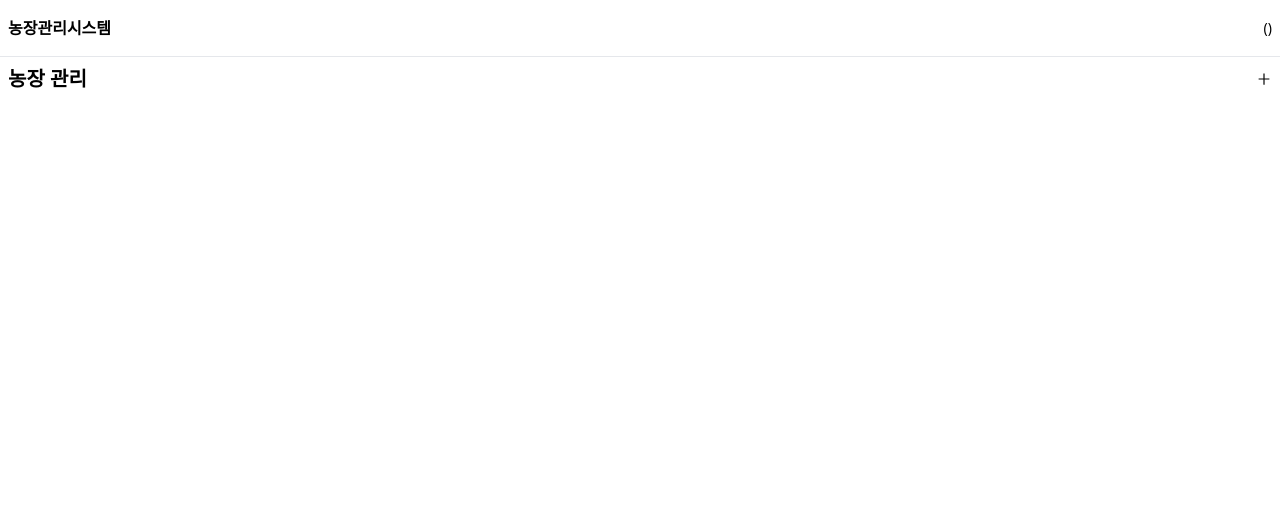
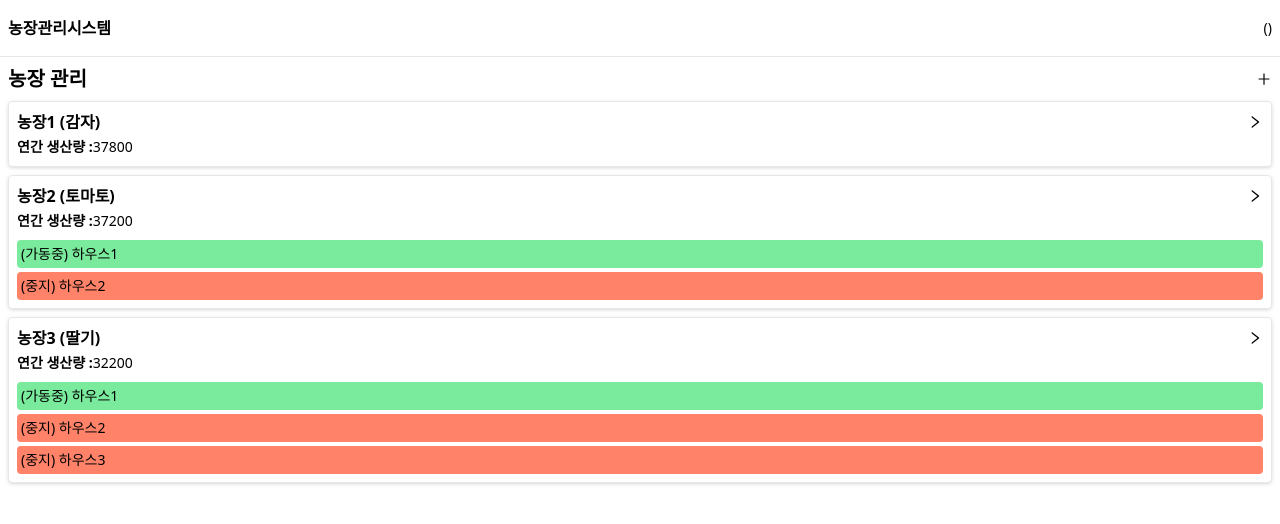
Before and after one commit to moogieon/FMS-FE-TEST, a Next.js app: page /home in a window 1280 px wide. Shown: the top 524 px of the page. Built offline with nearby package versions, Linux system fonts and the light colour scheme.

Commit message:
api 연결 및 하우스 동작 기능 작업

```diff
--- a/components/Farm/index.tsx
+++ b/components/Farm/index.tsx
@@ -1,5 +1,6 @@
-import React from "react";
-// import type { ProductionType, FarmsType } from "libs/type";
+import React, { useState, useEffect } from "react";
+import FarmList from "./FarmList";
+import type { ProductionType, FarmsType } from "libs/type";
 
 const Farm = () => {
   /* TODO: Q2-1 api 통신
@@ -12,7 +13,61 @@ const Farm = () => {
   - 랜더링 된 컴포넌트에서 하우스를 동작시키는 함수를 작성해 주세요 역시 예시 이미지를 확인 하세요.
   */
 
-  return <div className="px-2 flex flex-col gap-2"></div>;
+  const [farmList, setFarmList] = useState<Array<FarmsType>>();
+
+  const URL = "http://localhost:3000/api";
+  useEffect(() => {
+    const fetchData = async () => {
+      try {
+        await fetch(`${URL}/farm`, {
+          method: "GET",
+        })
+          .then((res) => res.json())
+          .then((res) => {
+            setFarmList(res.farms);
+          });
+      } catch (error) {
+        alert("데이터를 불러 올 수 없습니다.");
+      }
+    };
+    fetchData();
+  }, []);
+
+  const totalProduction = (productions: ProductionType[]) => {
+    const total = productions
+      .map((prod) => prod.Production)
+      .reduce((a, b) => a + b);
+    return total;
+  };
+
+  const HouseActive = (farmId: number, houseId: number) => {
+    const newFarmList = farmList?.map((farm) =>
+      farm.id === farmId
+        ? {
+            ...farm,
+            houses: farm.houses?.map((house) =>
+              house.id === houseId
+                ? { ...house, active: !house.active }
+                : { ...house }
+            ),
+          }
+        : { ...farm }
+    );
+    setFarmList(newFarmList);
+  };
+
+  return (
+    <div className="px-2 flex flex-col gap-2">
+      {farmList?.map((data) => (
+        <FarmList
+          key={data.id}
+          HouseActive={HouseActive}
+          productionTotal={totalProduction(data.annualProduction)}
+          {...data}
+        />
+      ))}
+    </div>
+  );
 };
 
 export default Farm;
```
